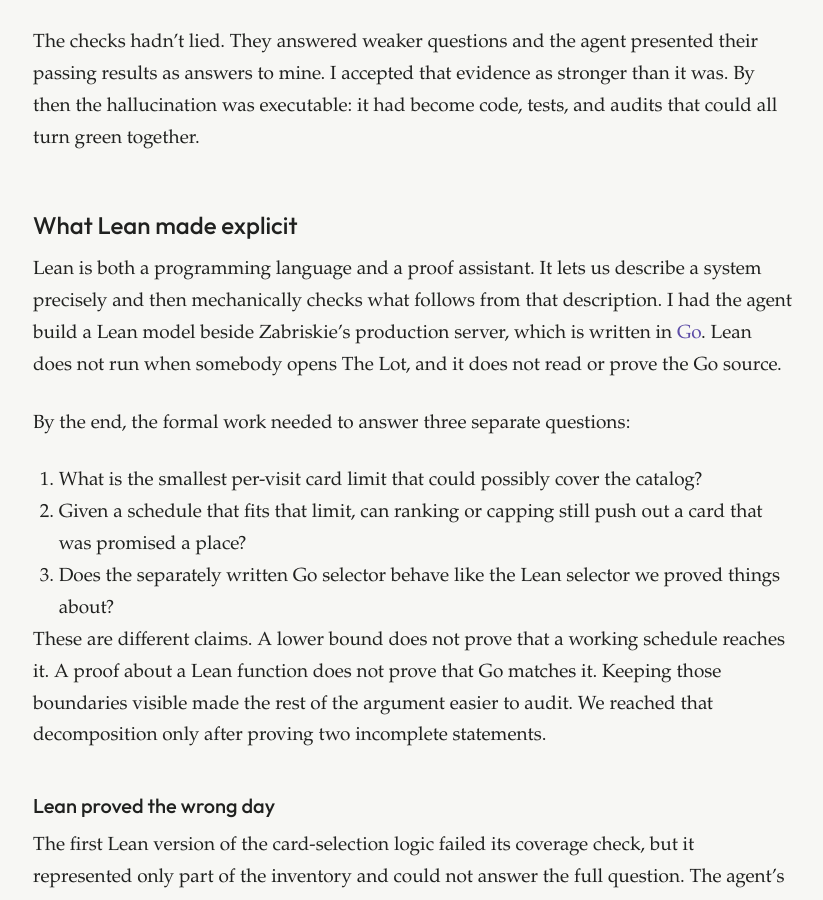
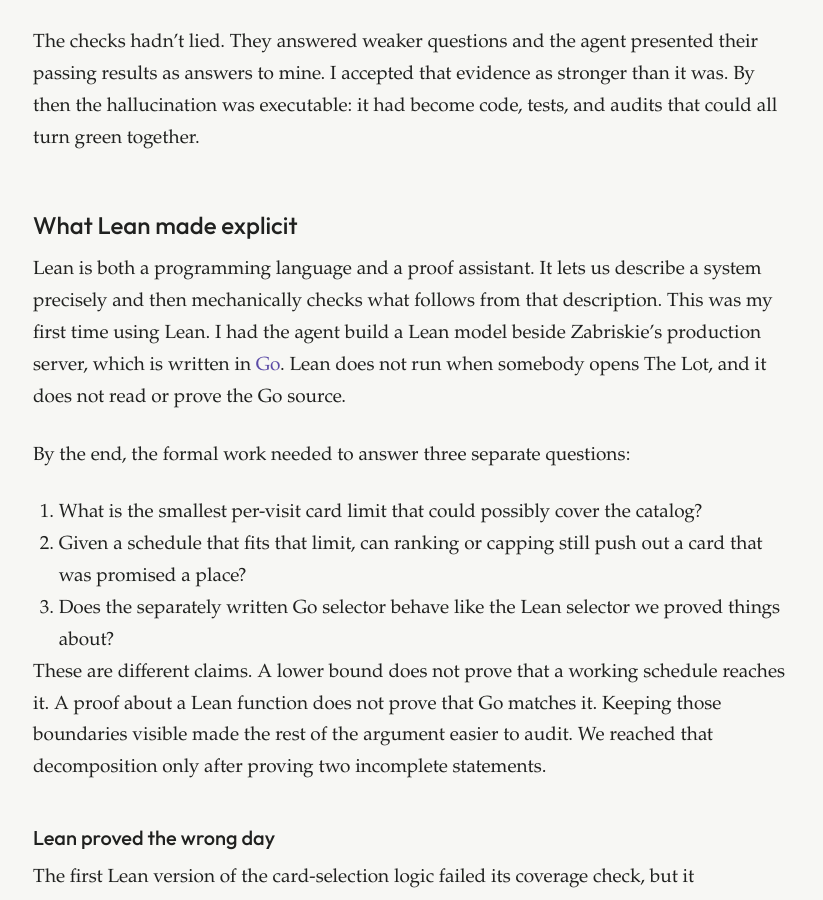
Before and after one commit to cmeiklejohn/cmeiklejohn.github.io, a Jekyll site: the page built from _posts/2026-08-24-every-card-will-show.markdown, in a window 1280 px wide and 900 px high, scrolled down 4351 px. Shown: the whole window, without its empty margins (227-1050 px from the left). Built offline with Jekyll 4.4.1, drawn with Linux system fonts in a browser that asks for light colours.

Commit message:
Clarify first-time Lean use

```diff
--- a/_posts/2026-08-24-every-card-will-show.markdown
+++ b/_posts/2026-08-24-every-card-will-show.markdown
@@ -58,7 +58,7 @@ The checks hadn't lied. They answered weaker questions and the agent presented t
 
 ## What Lean made explicit
 
-Lean is both a programming language and a proof assistant. It lets us describe a system precisely and then mechanically checks what follows from that description. I had the agent build a Lean model beside Zabriskie's production server, which is written in [Go](https://go.dev/). Lean does not run when somebody opens The Lot, and it does not read or prove the Go source.
+Lean is both a programming language and a proof assistant. It lets us describe a system precisely and then mechanically checks what follows from that description. This was my first time using Lean. I had the agent build a Lean model beside Zabriskie's production server, which is written in [Go](https://go.dev/). Lean does not run when somebody opens The Lot, and it does not read or prove the Go source.
 
 By the end, the formal work needed to answer three separate questions:
 
```
